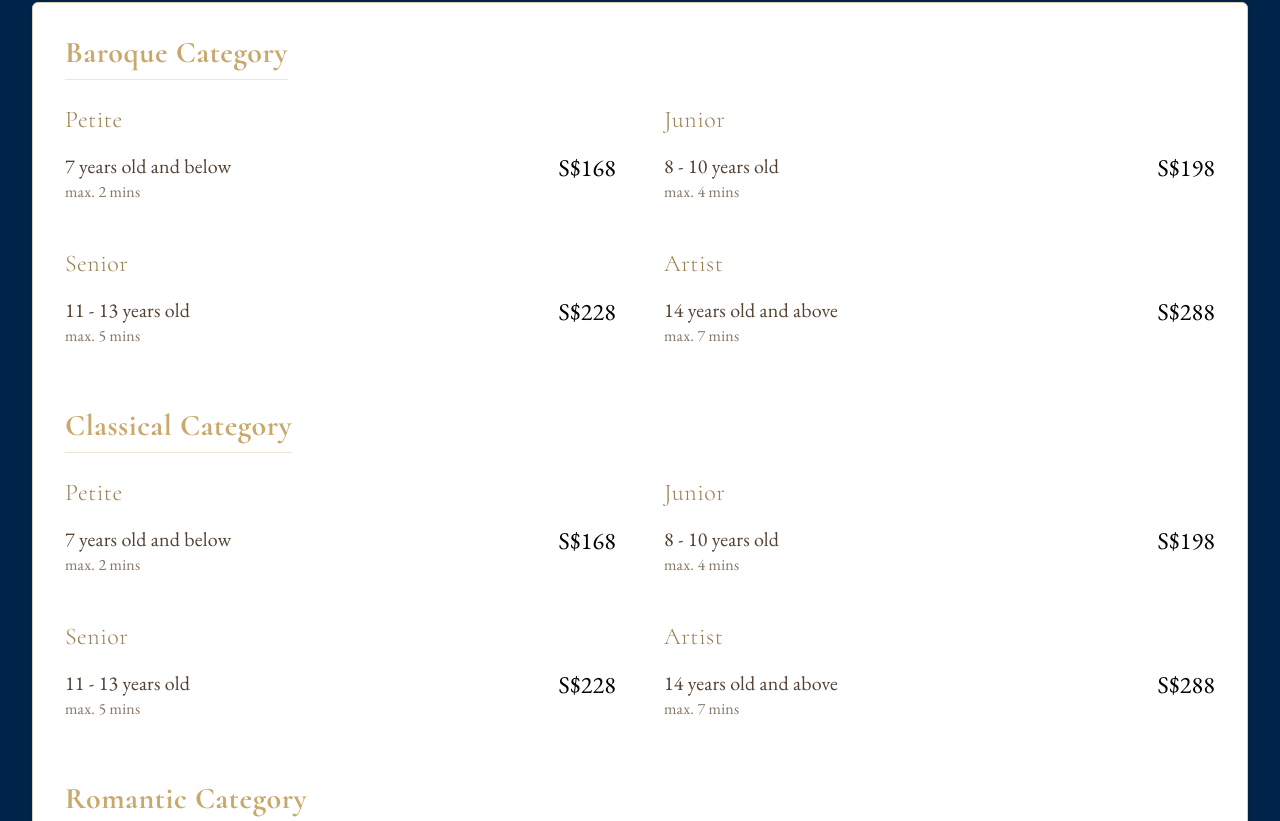
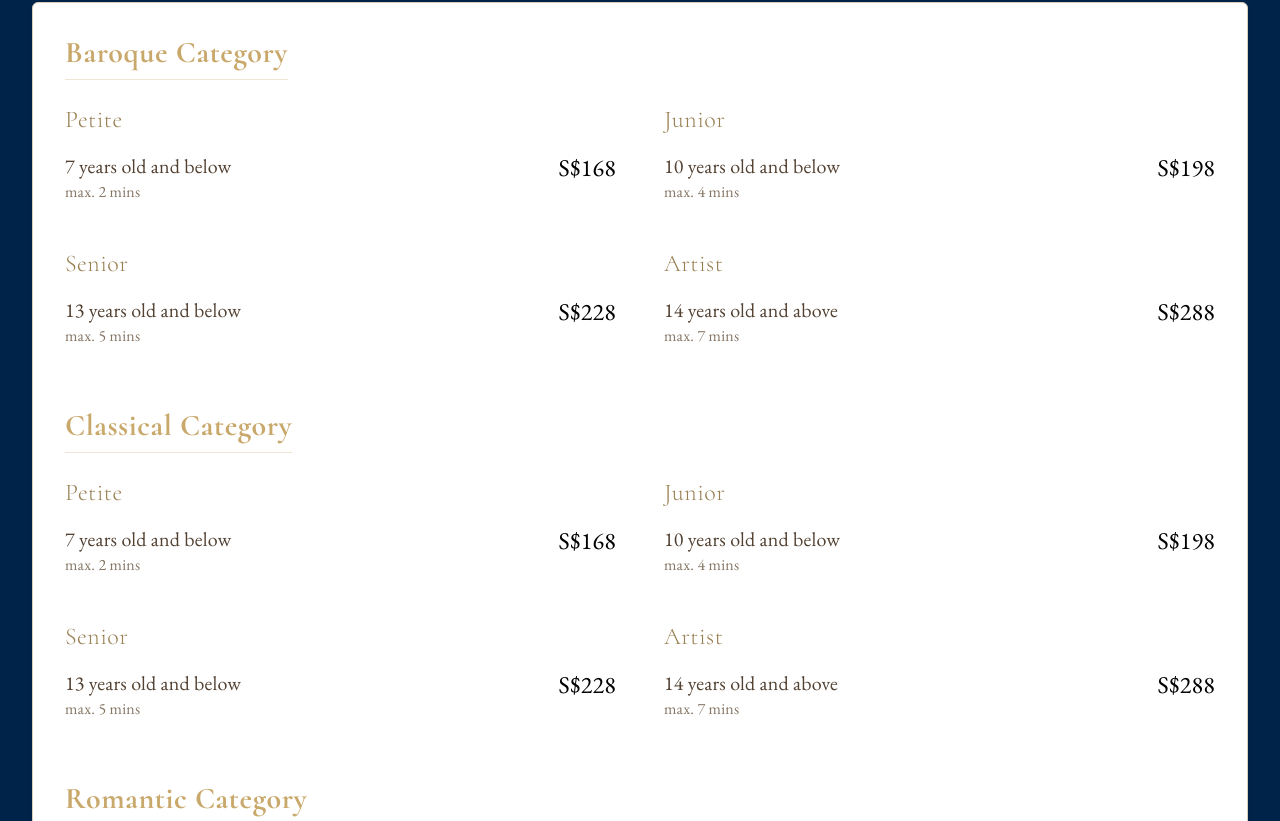
Before and after one commit to greekrode/sivpc, a React (Vite) app: page /events in a window 1280 px wide. Shown: the part 2139-2960 px from the top of the page. Built offline with nearby package versions, Linux system fonts and the light colour scheme.

Commit message:
Update period cat text

```diff
--- a/src/components/Categories/types.ts
+++ b/src/components/Categories/types.ts
@@ -32,11 +32,11 @@ export const periodCategories: { [key: string]: Category[] } = {
     },
     {
       title: "Junior",
-      items: [{ name: "8 - 10 years old", duration: "max. 4 mins", price: "S$198" }],
+      items: [{ name: "10 years old and below", duration: "max. 4 mins", price: "S$198" }],
     },
     {
       title: "Senior",
-      items: [{ name: "11 - 13 years old", duration: "max. 5 mins", price: "S$228" }],
+      items: [{ name: "13 years old and below", duration: "max. 5 mins", price: "S$228" }],
     },
     {
       title: "Artist",
@@ -54,11 +54,11 @@ export const periodCategories: { [key: string]: Category[] } = {
     },
     {
       title: "Junior",
-      items: [{ name: "8 - 10 years old", duration: "max. 4 mins", price: "S$198" }],
+      items: [{ name: "10 years old and below", duration: "max. 4 mins", price: "S$198" }],
     },
     {
       title: "Senior",
-      items: [{ name: "11 - 13 years old", duration: "max. 5 mins", price: "S$228" }],
+      items: [{ name: "13 years old and below", duration: "max. 5 mins", price: "S$228" }],
     },
     {
       title: "Artist",
@@ -76,11 +76,11 @@ export const periodCategories: { [key: string]: Category[] } = {
     },
     {
       title: "Junior",
-      items: [{ name: "8 - 10 years old", duration: "max. 4 mins", price: "S$198" }],
+      items: [{ name: "10 years old and below", duration: "max. 4 mins", price: "S$198" }],
     },
     {
       title: "Senior",
-      items: [{ name: "11 - 13 years old", duration: "max. 5 mins", price: "S$228" }],
+      items: [{ name: "13 years old and below", duration: "max. 5 mins", price: "S$228" }],
     },
     {
       title: "Artist",
@@ -98,11 +98,11 @@ export const periodCategories: { [key: string]: Category[] } = {
     },
     {
       title: "Junior",
-      items: [{ name: "8 - 10 years old", duration: "max. 4 mins", price: "S$198" }],
+      items: [{ name: "10 years old and below", duration: "max. 4 mins", price: "S$198" }],
     },
     {
       title: "Senior",
-      items: [{ name: "11 - 13 years old", duration: "max. 5 mins", price: "S$228" }],
+      items: [{ name: "13 years old and below", duration: "max. 5 mins", price: "S$228" }],
     },
     {
       title: "Artist",
```
